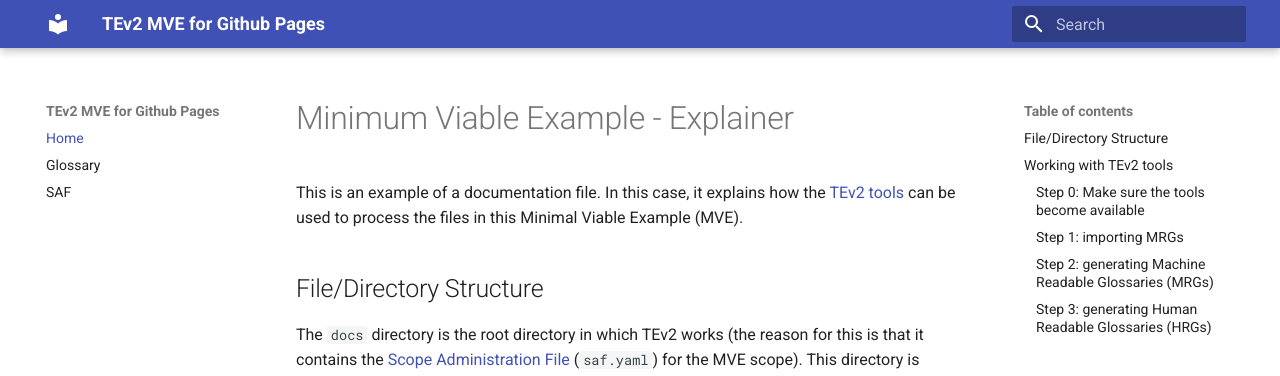
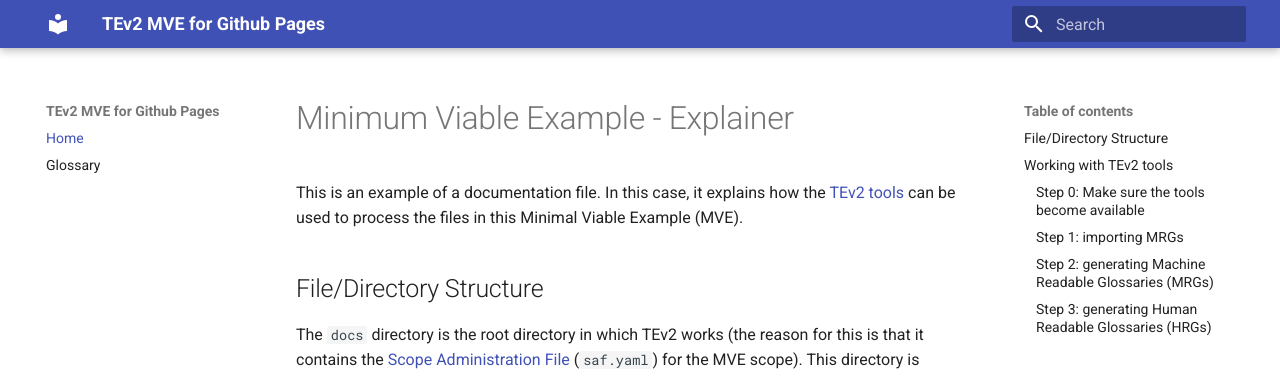
Before and after one commit to tno-terminology-design/tev2-mve, an MkDocs documentation site: the page built from docs/index.md, in a window 1280 px wide. Shown: the top 376 px of the page. Built offline with MkDocs 1.6.1 and Material for MkDocs 9.7.7, drawn with Linux system fonts in a browser that asks for light colours.

```diff
--- a/mkdocs.yml
+++ b/mkdocs.yml
@@ -4,7 +4,6 @@ theme: material
 nav:
   - Home: index.md
   - Glossary: glossary.md
-  - SAF: saf.yaml
 
 # Assuming your Markdown files are directly in the /docs folder
 docs_dir: docs
```
Also changed, not shown: docs/glossary.md (+0 -2 lines).
